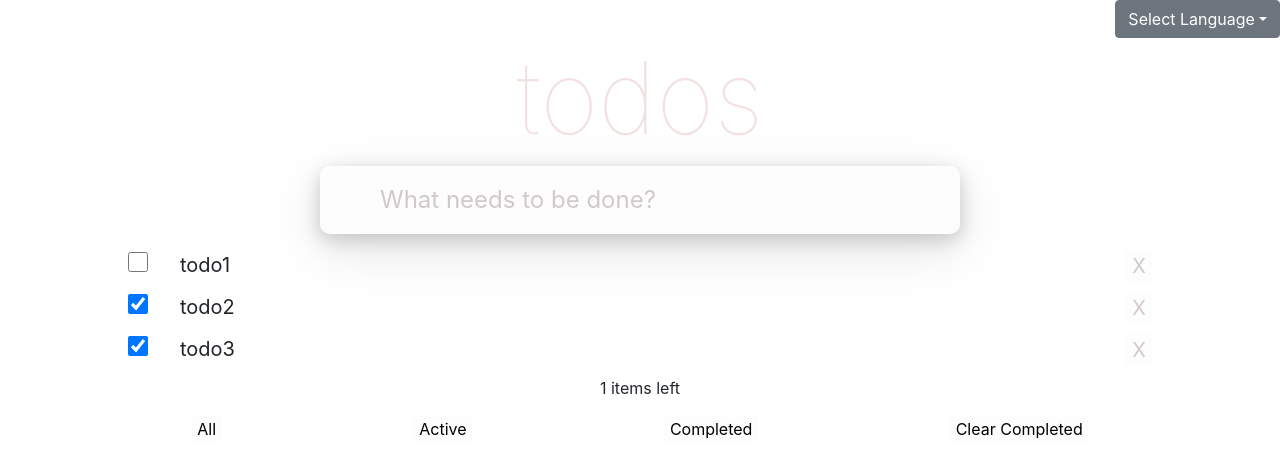
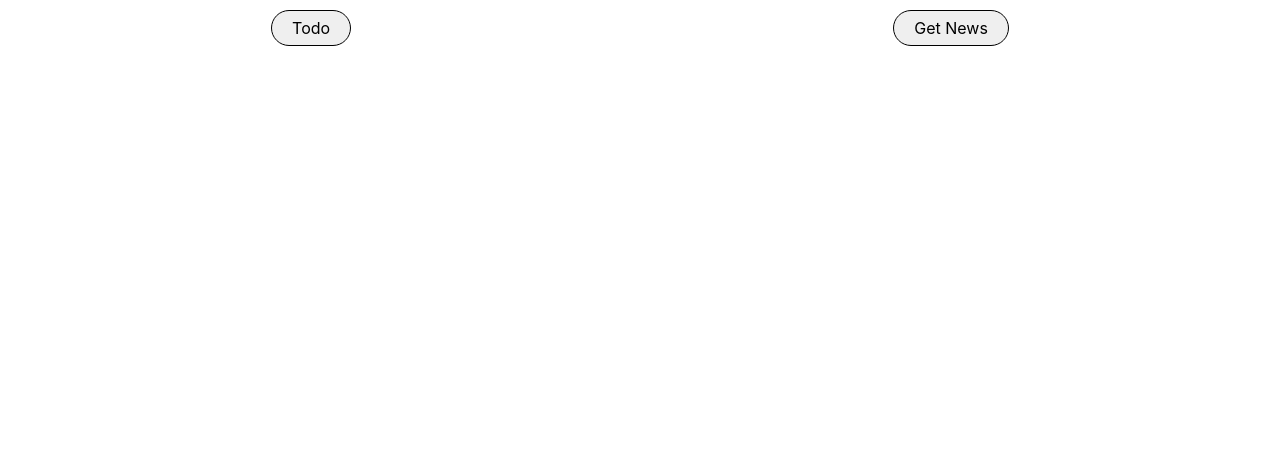
Before and after one commit to amaalok/todo_app, a React (Create React App) app: page /news in a window 1280 px wide. Shown: the top 476 px of the page. Built offline with nearby package versions, Linux system fonts and the light colour scheme; some icons are missing.

Commit message:
added router

```diff
--- a/package.json
+++ b/package.json
@@ -11,6 +11,7 @@
     "@types/node": "^17.0.31",
     "@types/react": "^18.0.9",
     "@types/react-dom": "^18.0.3",
+    "axios": "^0.27.2",
     "bootstrap": "^5.1.3",
     "flag-icon-css": "^4.1.7",
     "i18next": "^21.8.2",
@@ -21,6 +22,8 @@
     "react-dom": "^18.1.0",
     "react-i18next": "^11.16.9",
     "react-redux": "^8.0.1",
+    "react-router": "^6.3.0",
+    "react-router-dom": "^6.3.0",
     "react-scripts": "5.0.1",
     "typescript": "^4.6.4",
     "web-vitals": "^2.1.4",
--- a/src/App.tsx
+++ b/src/App.tsx
@@ -1,12 +1,17 @@
 import React from "react";
-import AddTodo from "./component/AddTodo/AddTodo";
-import TodoList from "./component/TodoList/TodoList";
+import { BrowserRouter as Router, Routes, Route } from "react-router-dom";
+import TodoPage from "./pages/TodoPage/TodoPage";
+import NewsPage from "./pages/NewsPage/NewsPage";
 
 function App() {
   return (
     <div className="App">
-      <AddTodo />
-      <TodoList />
+      <Router>
+        <Routes>
+          <Route path="/" element={<TodoPage />} />
+          <Route path="/news" element={<NewsPage />} />
+        </Routes>
+      </Router>
     </div>
   );
 }
--- a/src/component/TodoItem/TodoItem.tsx
+++ b/src/component/TodoItem/TodoItem.tsx
@@ -21,7 +21,6 @@ const TodoItem = (props: any) => {
       })
     );
   };
-  console.log(props.status);
   return (
     <div className={classes.items}>
       <div className={classes["items-name"]}>
--- a/src/component/TodoList/TodoList.tsx
+++ b/src/component/TodoList/TodoList.tsx
@@ -57,7 +57,6 @@ const TodoList = () => {
 
   return (
     <div className="tasks-list">
-      {console.log("render")}
       {renderedListItem}
       {todos.todo.length > 0 && (
         <div>
--- /dev/null
+++ b/src/pages/NewsPage/NewsPage.module.css
@@ -0,0 +1,30 @@
+.img {
+  width: 200px;
+  height: 200px;
+}
+.container {
+  display: flex;
+  justify-content: space-around;
+  flex-wrap: wrap;
+}
+.description {
+  max-width: 200px;
+}
+.btn {
+  margin: 10px auto;
+  display: flex;
+  padding: 5px 20px;
+  border: 1px solid black;
+  border-radius: 2em;
+  text-decoration: none;
+  color: black;
+}
+.btn:hover {
+  padding: 7px 22px;
+}
+.btn-container {
+  display: flex;
+}
+.card {
+  cursor: pointer;
+}
--- /dev/null
+++ b/src/pages/NewsPage/NewsPage.tsx
@@ -0,0 +1,53 @@
+import React, { useState } from "react";
+import axios from "axios";
+import { useNavigate, useParams } from "react-router-dom";
+import classes from "./NewsPage.module.css";
+
+function NewsPage() {
+  const [news, setNews] = useState([]);
+  let navigate = useNavigate();
+
+  const getNews = () => {
+    axios
+      .get(
+        "https://newsapi.org/v2/everything?q=tesla&from=2022-04-16&sortBy=publishedAt&apiKey=f10f8ce59ba641caa684d0f5b265616e"
+      )
+      .then((response) => {
+        setNews(response.data.articles);
+      });
+  };
+  if (news.length > 0) {
+    console.log(news);
+  }
+  // eslint-disable-next-line @typescript-eslint/no-unused-vars
+  let { name } = useParams();
+  return (
+    <React.Fragment>
+      <div className={classes["btn-container"]}>
+        <button
+          className={classes.btn}
+          onClick={() => {
+            navigate("/");
+          }}
+        >
+          Todo
+        </button>
+        <button onClick={getNews} className={classes.btn}>
+          Get News
+        </button>
+      </div>
+
+      <div className={classes.container}>
+        {news.length > 0 &&
+          news.map((items) => (
+            <div className={classes.card}>
+              <img src={items["urlToImage"]} alt="" className={classes.img} />
+              <p>{items["author"]}</p>
+            </div>
+          ))}
+      </div>
+    </React.Fragment>
+  );
+}
+
+export default NewsPage;
--- /dev/null
+++ b/src/pages/TodoPage/TodoPage.module.css
@@ -0,0 +1,12 @@
+.btn {
+  margin: 10px auto;
+  display: flex;
+  padding: 5px 20px;
+  border: 1px solid black;
+  border-radius: 2em;
+  text-decoration: none;
+  color: black;
+}
+.btn:hover {
+  padding: 7px 22px;
+}
--- /dev/null
+++ b/src/pages/TodoPage/TodoPage.tsx
@@ -0,0 +1,25 @@
+import React from "react";
+import { useNavigate } from "react-router-dom";
+import AddTodo from "../../component/AddTodo/AddTodo";
+import TodoList from "../../component/TodoList/TodoList";
+import classes from "./TodoPage.module.css";
+
+function TodoPage() {
+  let navigate = useNavigate();
+  return (
+    <div>
+      <AddTodo />
+      <TodoList />
+      <button
+        className={classes.btn}
+        onClick={() => {
+          navigate("/news");
+        }}
+      >
+        News
+      </button>
+    </div>
+  );
+}
+
+export default TodoPage;
```
Also changed, not shown: 1 other file (tests, documents, lock files or other folders).
